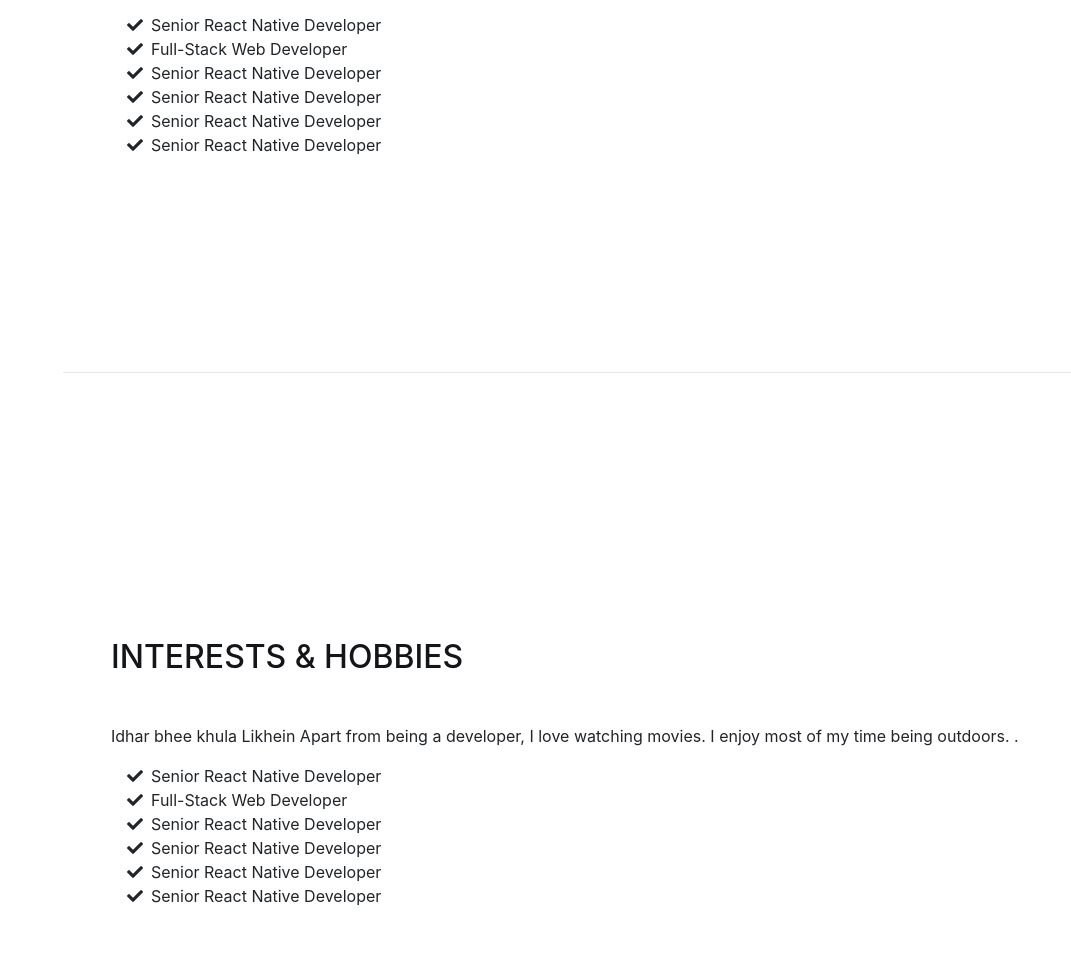
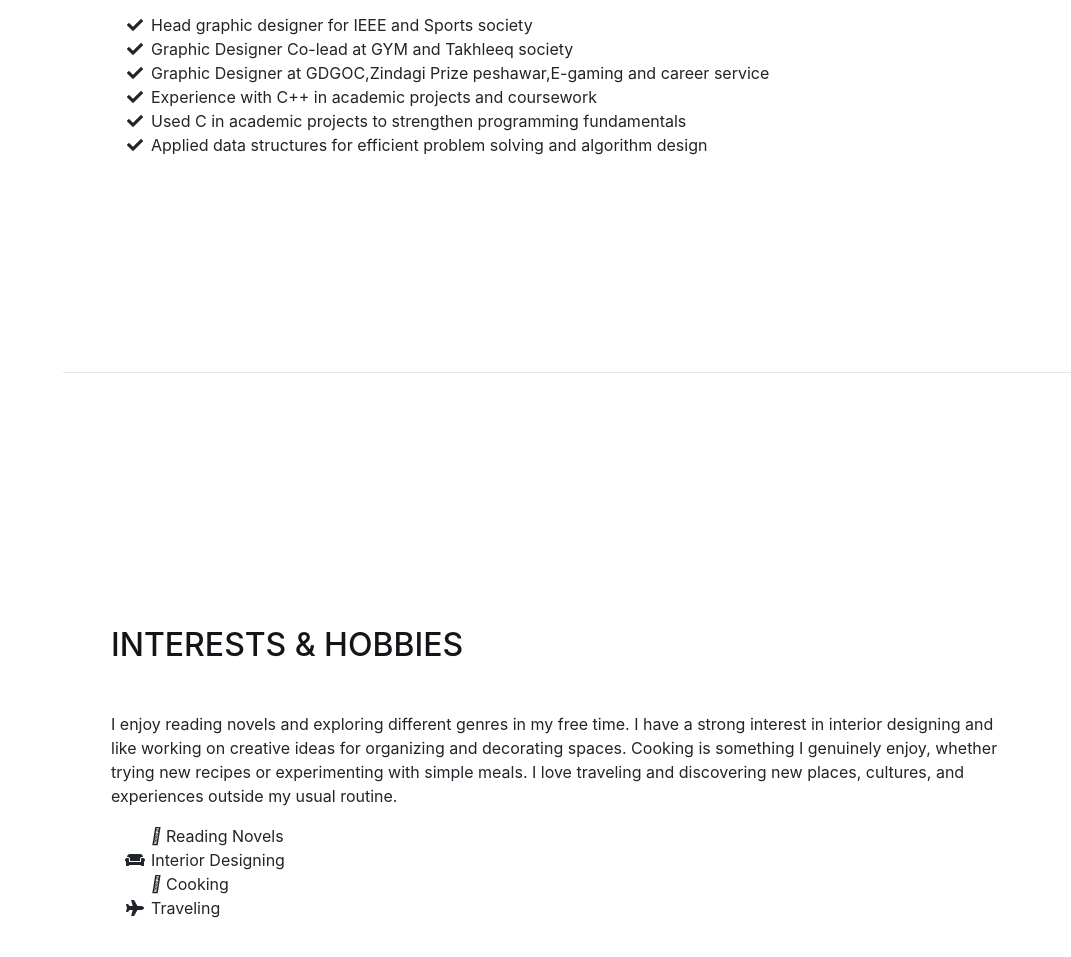
Before and after one commit to khadija-babar/khadija-babar, a website with bundled scripts: page index.html in a window 1280 px wide. Shown: the part 3703-4660 px from the top of the page, without its empty margins (209-1280 px from the left). Built offline with nearby package versions, Linux system fonts and the light colour scheme; a web font is replaced by a local one.

Commit message:
Update index.html

```diff
--- a/index.html
+++ b/index.html
@@ -282,22 +282,22 @@
         <ul class="fa-ul mb-0">
           <li>
             <i class="fa-li fa fa-check"></i>
-            Senior React Native Developer  </li>
+           Head graphic designer for IEEE and Sports society </li>
           <li>
             <i class="fa-li fa fa-check"></i>
-            Full-Stack Web Developer</li>
+          Graphic Designer Co-lead at GYM and Takhleeq society </li>
             <li>
             <i class="fa-li fa fa-check"></i>
-            Senior React Native Developer  </li>
+           Graphic Designer at GDGOC,Zindagi Prize peshawar,E-gaming and career service  </li>
             <li>
             <i class="fa-li fa fa-check"></i>
-            Senior React Native Developer  </li>
+           Experience with C++ in academic projects and coursework </li>
             <li>
             <i class="fa-li fa fa-check"></i>
-            Senior React Native Developer  </li>
+           Used C in academic projects to strengthen programming fundamentals  </li>
             <li>
             <i class="fa-li fa fa-check"></i>
-            Senior React Native Developer  </li>
+           Applied data structures for efficient problem solving and algorithm design </li>
         </ul>
       </div>
     </section>
@@ -307,26 +307,28 @@
  <section class="resume-section p-3 p-lg-5 d-flex align-items-center" id="interests">
   <div class="w-100">
     <h2 class="mb-5">Interests & Hobbies</h2>
-        <p> Idhar bhee khula Likhein Apart from being a developer, I love watching movies. I enjoy most of my time being outdoors. .</p>
+    <p>I enjoy reading novels and exploring different genres in my free time.
+      I have a strong interest in interior designing and like working on creative ideas for organizing and decorating spaces.
+      Cooking is something I genuinely enjoy, whether trying new recipes or experimenting with simple meals.
+      I love traveling and discovering new places, cultures, and experiences outside my usual routine.
+    </p>
     <ul class="fa-ul mb-0">
       <li>
-            <i class="fa-li fa fa-check"></i>
-            Senior React Native Developer  </li>
+        <i class="fa-solid fa-book"></i>
+        Reading Novels
+      </li>
       <li>
-            <i class="fa-li fa fa-check"></i>
-            Full-Stack Web Developer</li>
+        <i class="fa-li fa fa-couch"></i>
+        Interior Designing
+      </li>
       <li>
-            <i class="fa-li fa fa-check"></i>
-            Senior React Native Developer  </li>
+      <i class="fa-solid fa-utensils"></i>
+        Cooking
+      </li>
       <li>
-            <i class="fa-li fa fa-check"></i>
-            Senior React Native Developer  </li>
-            <li>
-            <i class="fa-li fa fa-check"></i>
-            Senior React Native Developer  </li>
-            <li>
-            <i class="fa-li fa fa-check"></i>
-            Senior React Native Developer  </li>
+        <i class="fa-li fa fa-plane"></i>
+        Traveling
+      </li>
     </ul>
   </div>
 </section>
```
Lines whose indentation alone changed are shown as unchanged.
